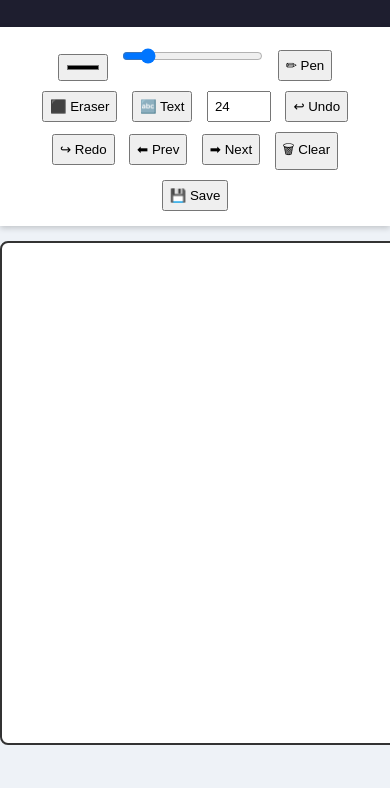
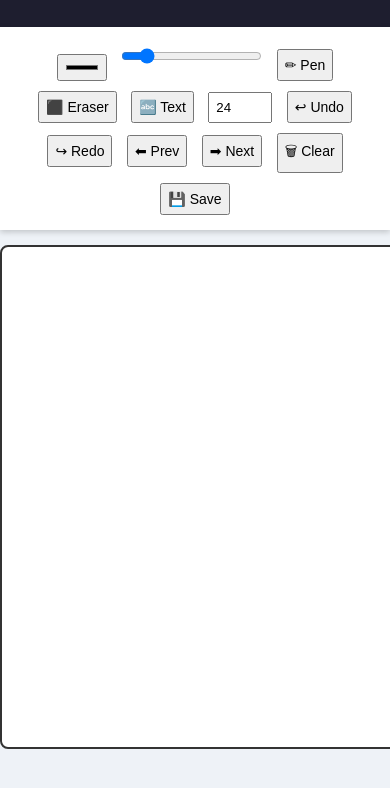
Before and after one commit to Divyanshukumar2002/KDR-Whiteboard, a plain HTML site: page board.html in a window 390 px wide. Shown: the part 52-840 px from the top of the page. Drawn offline with Linux system fonts and the light colour scheme.

Commit message:
Update style.css

```diff
--- a/style.css
+++ b/style.css
@@ -31,3 +31,10 @@ canvas {
     border-radius: 8px;
     border: 2px solid #333;
 }
+/* Mobile optimization */
+@media (max-width: 600px) {
+    .toolbar button {
+        padding: 6px;
+        font-size: 14px;
+    }
+}
```
